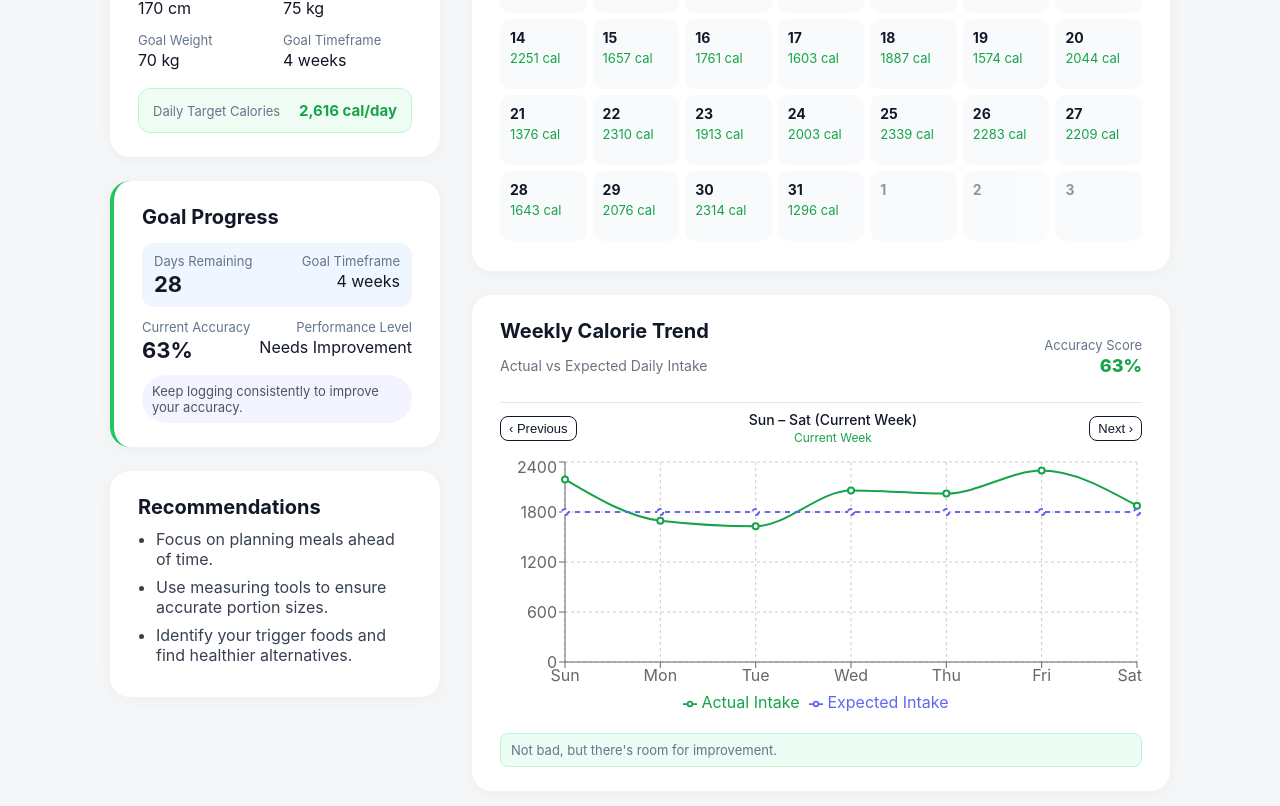
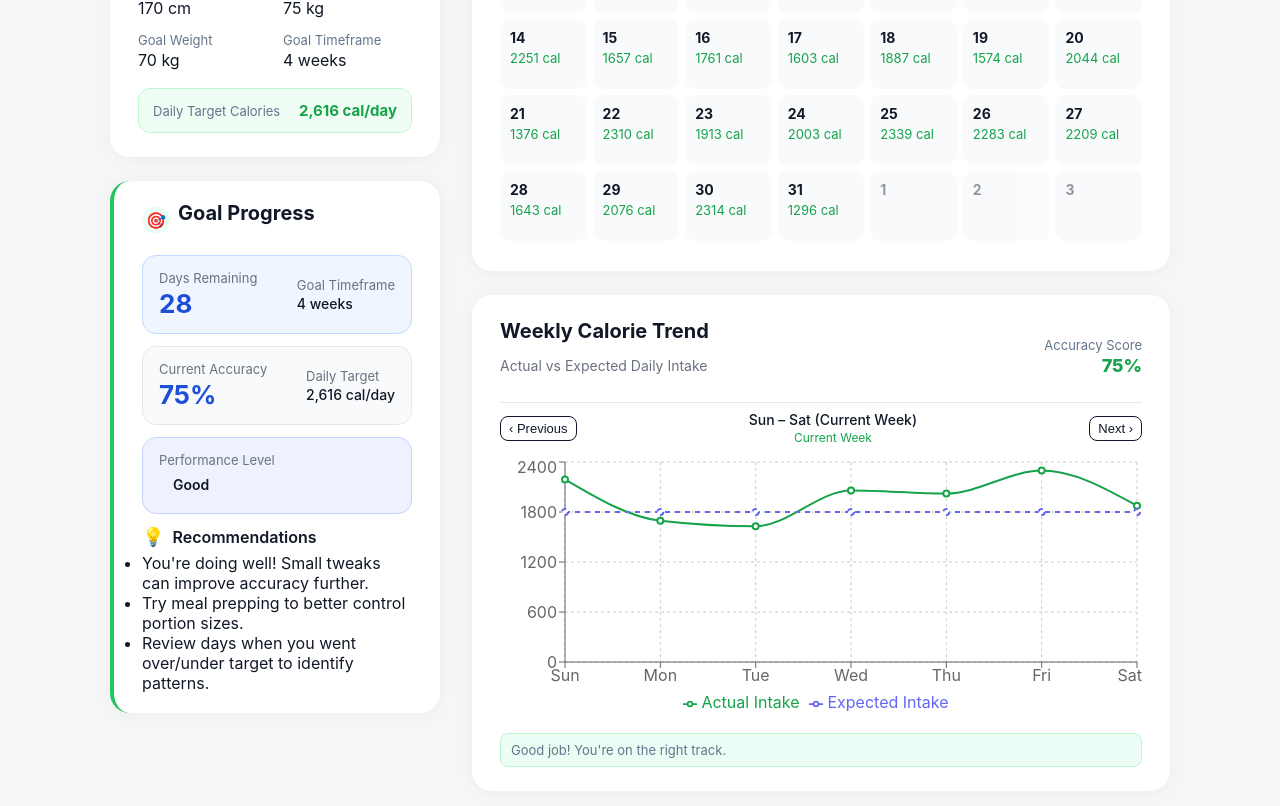
Before and after one commit to dhekane2/fa25-cs409-caloriesync, a React app in the folder caloriesync/frontend/: page /dashboard in a window 1280 px wide. Shown: the part 412-1218 px from the top of the page. Built offline with nearby package versions, Linux system fonts and the light colour scheme; the HTML template or start-up script is replaced by a standard one.

Commit message:
Update goal progress section on dashboard page

```diff
--- a/caloriesync/frontend/src/App.css
+++ b/caloriesync/frontend/src/App.css
@@ -754,52 +754,114 @@
 /* Goal progress */
 .cs-goal-card {
   border-left: 4px solid #22c55e;
+  padding-top: 20px;
+  padding-bottom: 20px;
 }
 
-.cs-goal-progress-row {
+.cs-goal-header {
+  display: flex;
+  align-items: center;
+  gap: 8px;
+  margin-bottom: 16px;
+}
+
+.cs-goal-header-icon {
+  width: 28px;
+  height: 28px;
+  border-radius: 999px;
+  background: #ecfdf5;
+  display: flex;
+  align-items: center;
+  justify-content: center;
+  font-size: 16px;
+}
+
+.cs-goal-box {
+  border-radius: 14px;
+  background: #f9fafb;
+  border: 1px solid #e5e7eb;
+  padding: 14px 16px;
   display: flex;
   justify-content: space-between;
+  align-items: center;
   margin-bottom: 12px;
 }
 
-.cs-goal-row-highlight {
+.cs-goal-box-top {
   background: #eff6ff;
-  border-radius: 12px;
-  padding: 10px 12px;
-  margin-bottom: 12px;
+  border-color: #bfdbfe;
 }
 
-.cs-goal-number {
-  font-size: 22px;
-  font-weight: 700;
+.cs-goal-box-bottom {
+  background: #eef2ff;
+  border-color: #c7d2fe;
 }
 
-.cs-goal-text-right {
+.cs-goal-label {
+  font-size: 13px;
+  color: #6b7280;
+  margin-bottom: 2px;
+}
+
+.cs-goal-main-number {
+  font-size: 26px;
+  font-weight: 700;
+  color: #1d4ed8;
+}
+
+.cs-goal-right-text {
   text-align: right;
 }
 
-.cs-goal-badge {
-  margin-top: 10px;
-  font-size: 13px;
-  padding: 8px 10px;
-  border-radius: 999px;
-  background: #f3f4ff;
-  color: #4b5563;
+.cs-goal-text {
+  font-size: 14px;
+  font-weight: 500;
+  color: #111827;
 }
 
-/* Recommendations */
-.cs-reco-card h3 {
+.cs-goal-performance {
+  display: inline-flex;
+  align-items: center;
+  justify-content: center;
+  padding: 6px 14px;
+  border-radius: 999px;
+  font-size: 14px;
+  font-weight: 600;
+}
+
+.cs-goal-performance-good {
+  background: #eff6ff;
+  color: #1d4ed8;
+  border: 1px solid #bfdbfe;
+}
+
+.cs-goal-performance-ok {
+  background: #fef3c7;
+  color: #92400e;
+  border: 1px solid #fcd34d;
+}
+
+.cs-goal-performance-bad {
+  background: #fee2e2;
+  color: #b91c1c;
+  border: 1px solid #fecaca;
+}
+
+/* Recommendations title row */
+.cs-goal-reco-header {
+  display: flex;
+  align-items: center;
+  gap: 8px;
+  margin-top: 10px;
   margin-bottom: 6px;
 }
 
-.cs-reco-list {
-  margin-top: 10px;
-  padding-left: 18px;
+.cs-goal-reco-icon {
+  font-size: 18px;
 }
 
-.cs-reco-list li {
-  margin-bottom: 8px;
-  color: #374151;
+.cs-goal-reco-title {
+  font-weight: 600;
 }
 
 /* Calendar card */
--- a/caloriesync/frontend/src/pages/DashboardPage.jsx
+++ b/caloriesync/frontend/src/pages/DashboardPage.jsx
@@ -1,3 +1,4 @@
+// src/pages/DashboardPage.jsx
 import { useEffect, useState } from 'react';
 import { useNavigate } from 'react-router-dom';
 import {
@@ -50,7 +51,26 @@ function getPerformanceLevel(accuracy) {
   if (accuracy >= 90) return 'Excellent';
   if (accuracy >= 75) return 'Good';
   if (accuracy >= 60) return 'Needs Improvement';
-  return 'Far from goal';
+  return 'Far from Goal';
+}
+
+/** accuracy vs dailyTarget, based on actual weekly points */
+function computeDynamicAccuracy(profile, weekData) {
+  const target = profile?.dailyTarget || 0;
+  const points = weekData?.points || [];
+
+  if (!target || !points.length) {
+    return weekData.accuracy || 0;
+  }
+
+  const avgAbsDiff =
+    points.reduce(
+      (sum, p) => sum + Math.abs((p.actual ?? 0) - target),
+      0,
+    ) / points.length;
+
+  const rawAcc = 100 - (avgAbsDiff / target) * 100;
+  return Math.max(0, Math.min(100, Math.round(rawAcc)));
 }
 
 export default function DashboardPage() {
@@ -189,7 +209,34 @@ export default function DashboardPage() {
   const daysRemaining = getGoalDays(goalTf.value, goalTf.unit);
   const goalTimeLabel = profile?.goalTimeframe || '';
 
-  const performanceLevel = getPerformanceLevel(weekData.accuracy || 0);
+  // dynamic accuracy based on updated target + weekly data
+  const accuracy = computeDynamicAccuracy(profile, weekData);
+  const performanceLevel = getPerformanceLevel(accuracy);
+
+  // recommendations + message based on performance
+  let performanceMessage = "Not bad, but there's room for improvement.";
+  let recos = [
+    'Log meals consistently every day to improve your trend data.',
+    'Double-check portions for your highest-calorie meals.',
+    'Look for one snack per day you could replace with a lighter option.',
+  ];
+
+  if (performanceLevel === 'Excellent' || performanceLevel === 'Good') {
+    performanceMessage = "Good job! You're on the right track.";
+    recos = [
+      "You're doing well! Small tweaks can improve accuracy further.",
+      'Try meal prepping to better control portion sizes.',
+      'Review days when you went over/under target to identify patterns.',
+    ];
+  } else if (performanceLevel === 'Far from Goal') {
+    performanceMessage =
+      "Don't get discouraged—building healthy habits takes time!";
+    recos = [
+      "Don't get discouraged—building healthy habits takes time!",
+      'Start with small, achievable daily calorie targets.',
+      'Track every meal and snack to understand your eating patterns.',
+    ];
+  }
 
   /* ---------- calendar → track navigation ---------- */
 
@@ -224,7 +271,7 @@ export default function DashboardPage() {
       {/* Main dashboard content */}
       <div className="cs-container cs-dashboard-root">
         <div className="cs-dashboard-grid">
-          {/* Left Side: Track calories shortcut + Profile + Goal Progress + Recommendations */}
+          {/* Left Side: Track calories shortcut + Profile + Goal Progress */}
           <div className="cs-dashboard-left">
             {/* Track Calories gradient card */}
             <section
@@ -389,7 +436,7 @@ export default function DashboardPage() {
                     </div>
                   </div>
                 ) : (
-                  /* VIEW MODE (what you had, but using updated goal info) */
+                  /* VIEW MODE */
                   <>
                     <div className="cs-profile-grid">
                       <div>
@@ -438,51 +485,66 @@ export default function DashboardPage() {
               </section>
             )}
 
-            {/* Goal progress card */}
+            {/* Goal progress card – new 3-box UI */}
             <section className="cs-card cs-goal-card">
-              <h3>Goal Progress</h3>
+              <div className="cs-goal-header">
+                <div className="cs-goal-header-icon">🎯</div>
+                <h3>Goal Progress</h3>
+              </div>
 
-              <div className="cs-goal-progress-row cs-goal-row-highlight">
+              {/* Days remaining / timeframe box */}
+              <div className="cs-goal-box cs-goal-box-top">
                 <div>
-                  <div className="cs-profile-label">Days Remaining</div>
-                  <div className="cs-goal-number">
+                  <div className="cs-goal-label">Days Remaining</div>
+                  <div className="cs-goal-main-number">
                     {daysRemaining ?? '--'}
                   </div>
                 </div>
                 <div className="cs-goal-text-right">
-                  <div className="cs-profile-label">Goal Timeframe</div>
-                  <div>{goalTimeLabel || '--'}</div>
+                  <div className="cs-goal-label">Goal Timeframe</div>
+                  <div className="cs-goal-text">
+                    {goalTimeLabel || '--'}
+                  </div>
                 </div>
               </div>
 
-              <div className="cs-goal-progress-row">
+              {/* Current accuracy box */}
+              <div className="cs-goal-box">
                 <div>
-                  <div className="cs-profile-label">Current Accuracy</div>
-                  <div className="cs-goal-number">
-                    {weekData.accuracy}%
+                  <div className="cs-goal-label">Current Accuracy</div>
+                  <div className="cs-goal-main-number">
+                    {accuracy}%
                   </div>
                 </div>
                 <div className="cs-goal-text-right">
-                  <div className="cs-profile-label">Performance Level</div>
-                  <div>{performanceLevel}</div>
+                  <div className="cs-goal-label">Daily Target</div>
+                  <div className="cs-goal-text">
+                    {profile
+                      ? `${profile.dailyTarget.toLocaleString()} cal/day`
+                      : '--'}
+                  </div>
                 </div>
               </div>
 
-              <div className="cs-goal-badge">
-                Keep logging consistently to improve your accuracy.
+              {/* Performance level box */}
+              <div className="cs-goal-box cs-goal-box-bottom">
+                <div>
+                  <div className="cs-goal-label">Performance Level</div>
+                  <div className="cs-goal-performance">
+                    {performanceLevel}
+                  </div>
+                </div>
               </div>
-            </section>
 
-            {/* Recommendations card */}
-            <section className="cs-card cs-reco-card">
-              <h3>Recommendations</h3>
+              {/* Recommendations inside goal card */}
+              <div className="cs-goal-reco-header">
+                <span className="cs-goal-reco-icon">💡</span>
+                <span className="cs-goal-reco-title">Recommendations</span>
+              </div>
               <ul className="cs-reco-list">
-                <li>Focus on planning meals ahead of time.</li>
-                <li>Use measuring tools to ensure accurate portion sizes.</li>
-                <li>
-                  Identify your trigger foods and find healthier
-                  alternatives.
-                </li>
+                {recos.map((r) => (
+                  <li key={r}>{r}</li>
+                ))}
               </ul>
             </section>
           </div>
@@ -541,12 +603,12 @@ export default function DashboardPage() {
                 <div className="cs-accuracy">
                   <span className="cs-profile-label">Accuracy Score</span>
                   <span className="cs-accuracy-score">
-                    {weekData.accuracy}%
+                    {accuracy}%
                   </span>
                 </div>
               </div>
 
-              {/* New week nav row */}
+              {/* week nav row */}
               <div className="cs-week-nav-row">
                 <button
                   className="cs-btn cs-btn-xs cs-btn-outline"
@@ -605,9 +667,7 @@ export default function DashboardPage() {
               </div>
 
               <div className="cs-accuracy-message cs-accuracy-message-good">
-                {weekData.accuracy >= 75
-                  ? "Good job! You're on the right track."
-                  : "Not bad, but there's room for improvement."}
+                {performanceMessage}
               </div>
             </section>
           </div>
```
